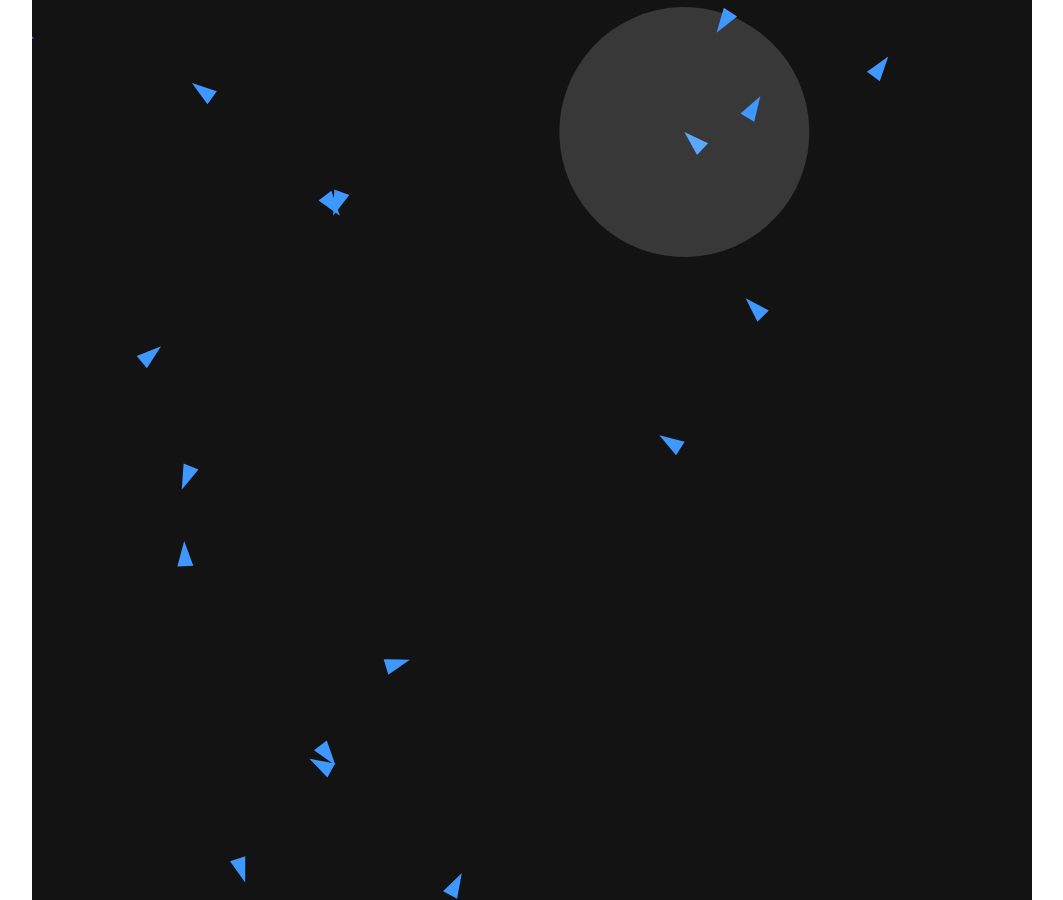
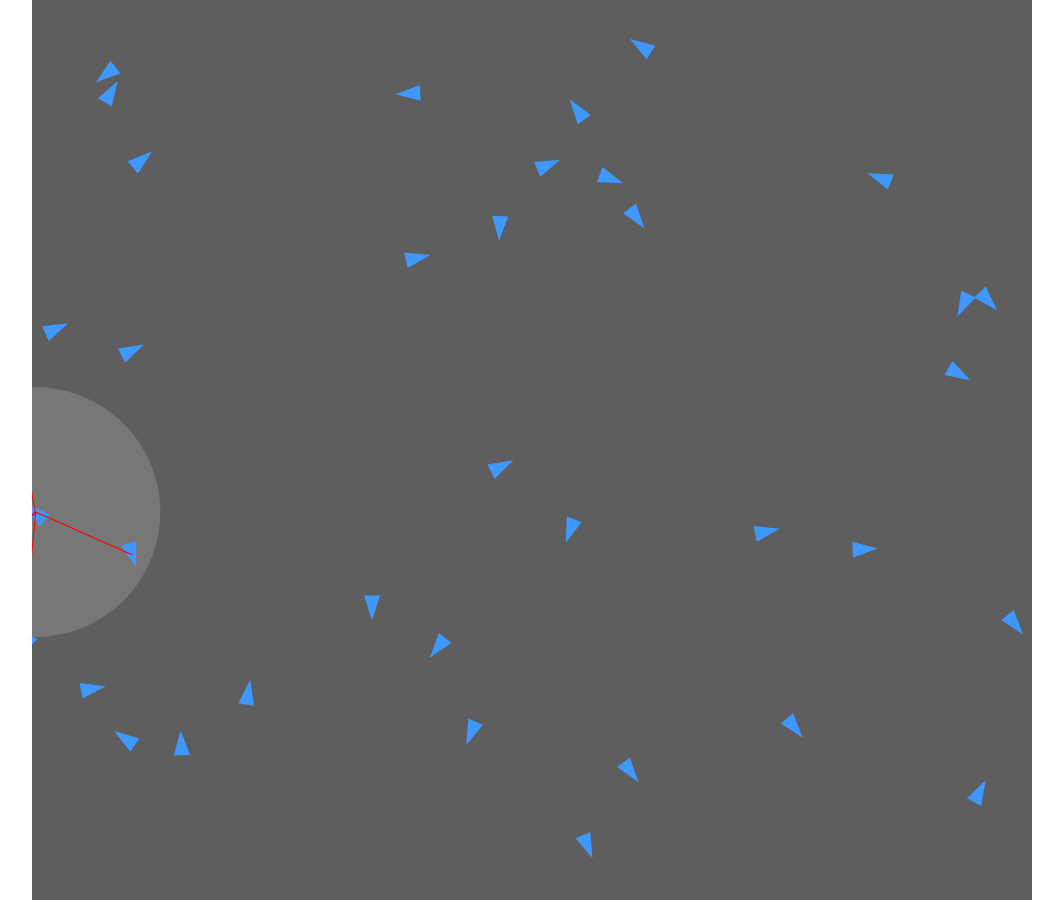
Before and after one commit to jscholar/BoidProject, a plain HTML site: page index.html in a window 1280 px wide. Shown: the whole page, without its empty margins (108-1171 px from the left). Drawn offline with Linux system fonts and the light colour scheme.

Commit message:
Brute force nearest neighbor + visuals

```diff
--- a/boid.js
+++ b/boid.js
@@ -1,11 +1,18 @@
-import { WORLD } from "./world.js"
+import { WORLD, appendFlock, flock } from "./world.js";
+import { HIGHLIGHT_CONFIG } from "./config.js";
+import { distance2D } from "./utils.js";
 
 // Boid object
 class Boid {
+    FOVEnabled = false;
+    nearestNeigbhorEnabled = false;
+
+    neighbors = new Set();
+    neighborLineElements = {};
+
     constructor({ id, isHighlighted }) {
         this.id = id;
-        this.FOVEnabled;
-
+        this.highlighted = isHighlighted;
 
         // Model position
         this.positionX = (Math.random() * WORLD.CANVAS_WIDTH);
@@ -16,15 +23,17 @@ class Boid {
         this.velocityY = Math.random() * (Math.random() < 0.5 ? -1 : 1);
 
         // Model field of vision
-        this.range = 250;
+        this.range = 125;
 
-        // Add the element to DOM
+        this.initializeDOMElements(isHighlighted);
+    }
+
+    initializeDOMElements(isHighlighted) {
+        // Add boid element
         this.boidElement = document.createElement("div");
         this.boidElement.setAttribute("id", "boid" + this.id);
         this.boidElement.classList.add("boids");
         document.getElementById("canvas").appendChild(this.boidElement);
-
-        this.randomizeValues();
 
         // Determines whether to draw FOV or other details
         if (isHighlighted) {
@@ -32,20 +41,9 @@ class Boid {
         }
     }
 
-    randomizeValues() {
-        const angle = -Math.atan2(this.velocityY, this.velocityX);
-        const transformValues = [];
-        transformValues.push(`translate(${this.positionX}px, ${this.positionY}px)`);
-        transformValues.push(`rotateZ(${angle}rad)`);
-        this.boidElement.style.transform = transformValues.join(" ");
-    }
-
-    updateBoid(timestamp) {
+    update(flock, timestamp) {
+        this.findNeighborsWithinRange(flock);
         this.moveBoid();
-
-        this.drawBoid();
-
-        window.requestAnimationFrame(this.updateBoid.bind(this));
     }
 
     /**
@@ -53,7 +51,7 @@ class Boid {
     */
     moveBoid() {
         const { CANVAS_HEIGHT, CANVAS_WIDTH } = WORLD;
-        const deltaT = 5;
+        const deltaT = 1;
         const offset = 50;
         this.positionX += this.velocityX * deltaT;
         this.positionY += -this.velocityY * deltaT;
@@ -80,8 +78,8 @@ class Boid {
         if (!this.FOVEnabled) {
             this.FOVElement = document.createElement("div");
             this.FOVElement.classList.add("FOV");
-            this.FOVElement.style.width = `${this.range}px`;
-            this.FOVElement.style.height = `${this.range}px`;
+            this.FOVElement.style.width = `${this.range * 2}px`;
+            this.FOVElement.style.height = `${this.range * 2}px`;
             this.boidElement.appendChild(this.FOVElement);
         } else {
             this.FOVElement.remove();
@@ -93,13 +91,12 @@ class Boid {
     /**
      * Display boid into the DOM
      */
-    drawBoid() {
-        let ztransform = -Math.atan2(this.velocityY, this.velocityX);
-        this.boidElement.style.transform = `translate(${this.positionX}px, ${this.positionY}px) rotateZ(${ztransform}rad)`;
+    draw() {
+        if (this.highlighted) {
+            this.drawNeighbors();
+        }
 
-        if (this.highlighted) {
-            this.drawFOV();
-        }
+        this.drawBoid();
     }
 
     logBoidDetails() {
@@ -111,12 +108,139 @@ class Boid {
     }
 
     /**
-     * Draws FOV circle
+     * Draws the boid body
      */
-    drawFOV() {
-        if (!this.FOVEnabled || !this.FOVElement) return;
+    drawBoid() {
+        const styles = {};
 
-        this.FOVElement.style.transform = `translate(${this.positionX}px, ${this.positionY}px)`;
+        const transforms = [];
+
+        const positionTransform = `translate(${this.positionX}px, ${this.positionY}px)`;
+        transforms.push(positionTransform);
+
+        const rotationInRadians = -Math.atan2(this.velocityY, this.velocityX);
+        const rotationTransform = `rotateZ(${rotationInRadians}rad)`;
+        transforms.push(rotationTransform);
+
+        styles.transform = transforms.join(" ");
+
+        Object.entries(styles).forEach(([CSSProperty, value]) => {
+            this.boidElement.style[CSSProperty] = value;
+        });
+    }
+
+    /**
+     * Draws lines to the neighbors
+     */
+    drawNeighbors() {
+        /**
+         * Clean now out of range boids
+         */
+
+        // Find which birds are now out of range
+        const outOfRangeBoidIds = new Set(Object.keys(this.neighborLineElements));
+        this.neighbors.forEach((neighborBoid) => {
+            // Remove boids still in range
+            outOfRangeBoidIds.delete(neighborBoid.id);
+        });
+
+        // Delete the line DOM elements for out of range boids and delete from the hash table
+        outOfRangeBoidIds.forEach((outOfRangeBoidId) => {
+            this.neighborLineElements[outOfRangeBoidId]?.remove();
+            delete this.neighborLineElements[outOfRangeBoidId];
+        })
+
+        if (this.neighbors.size === 0) return;
+
+        this.neighbors.forEach((neighborBoid) => this.drawLineToOtherBoid(neighborBoid));
+    }
+
+    drawLineToOtherBoid(otherBoid) {
+        // Check hash table to see if the line DOM element is already created.
+        let lineElement = this.neighborLineElements[otherBoid.id];
+        if (!lineElement) {
+            // If the DOM element is not created, then create it
+            lineElement = document.createElement("div");
+            lineElement.classList.add("neighbor-line");
+            lineElement.setAttribute("id", `${this.id}-to-${otherBoid.id}`)
+
+            // Record this DOM element in hash table
+            this.neighborLineElements[otherBoid.id] = lineElement;
+            document.getElementById("canvas").appendChild(lineElement);
+        }
+
+        // Use the distance between the points as the line length
+        const lineLength = distance2D(this.positionX, this.positionY, otherBoid.positionX, otherBoid.positionY);
+        lineElement.style.height = `${lineLength}px`;
+
+        lineElement.style.width = `${Math.sqrt(5 * (this.range - lineLength) / this.range)}px`;
+
+        const transforms = [];
+
+        // Vector [X, Y] is the vector that points from this boid, to the other boid
+        const vectorX = otherBoid.positionX - this.positionX;
+        const vectorY = otherBoid.positionY - this.positionY;
+
+        /**
+         * The line is rotated about its center. So we need to move the center of the line to the point
+         * exactly halfway between the boids.
+         */
+        const translationX = this.positionX + vectorX / 2;
+        const translationY = this.positionY + vectorY / 2 - lineLength / 2; // Line length needed to cancel the height of the div I guess.
+        transforms.push(`translate(${translationX}px, ${translationY}px)`)
+
+        /**
+         * Rotate the line to point from this boid to the other boid
+         * Since vector [X, Y] points from this boid to the other boid, we can pass this to atan2
+         */
+        const rotationInRadians = -Math.atan2(vectorX, vectorY);
+        transforms.push(`rotate(${rotationInRadians}rad)`);
+
+        lineElement.style.transform = transforms.join(" ");
+    }
+
+    /**
+     * Avoid nearby boids
+     */
+    separate() {
+
+    }
+
+    /**
+     * Move towards average direction of nearby boids
+     */
+    Align() {
+
+    }
+
+    /**
+     * Fly towards center of mass
+     */
+    cohere() {
+    }
+
+    /**
+     * Find n closest/neighboring boids
+     */
+    nClosestBoids(boid, n) {
+
+    }
+
+    /**
+     * Find neighbors within this boid's range
+     */
+    findNeighborsWithinRange(flock) {
+        flock.forEach((otherBoid) => {
+            if (otherBoid === this) return;
+
+            if (this.range >= distance2D(this.positionX, this.positionY, otherBoid.positionX, otherBoid.positionY)) {
+                this.neighbors.add(otherBoid)
+            } else {
+                this.neighbors.delete(otherBoid)
+            }
+        });
+
+        return this.neighbors;
     }
 }
 
--- /dev/null
+++ b/config.js
@@ -0,0 +1,6 @@
+const HIGHLIGHT_CONFIG = {
+    FOVEnabled: true,
+    nearestNeighborEnabled: true,
+};
+
+export { HIGHLIGHT_CONFIG };
--- a/index.js
+++ b/index.js
@@ -1,8 +1,7 @@
 import { Boid } from './boid.js';
-import { WORLD } from "./world.js";
+import { WORLD, appendFlock, flock } from "./world.js";
 
 function init() {
-
     /**
      * Initialize Canvas
      */
@@ -19,9 +18,22 @@ function init() {
     for (let i = 0; i < WORLD.NUM_BOIDS; i++) {
         const isHighlighted = i === 0;
         const boid = new Boid({ id: i, isHighlighted });
-        boid.updateBoid();
+        appendFlock(boid);
     }
 
+    gameLoop(0);
+}
+
+let lastTimestamp;
+
+function gameLoop(timestamp) {
+    for (let i = 0; i < flock.length; i++) {
+        const boid = flock[i];
+        boid.update(flock);
+        boid.draw();
+    }
+    window.requestAnimationFrame(gameLoop);
 }
 
 init();
+console.log(flock);
--- a/styles.css
+++ b/styles.css
@@ -11,9 +11,19 @@ body {
     position: absolute;
     width: 0;
     height: 0;
-    border-top: 8px solid transparent;
-    border-bottom: 8px solid transparent;
-    border-left: 25px solid rgb(62, 152, 255);
+}
+
+.boids::after {
+  position: absolute;
+  top: 0;
+  left: 0;
+  content: "";
+  padding: 0;
+  margin: 0;
+  border-top: 8px solid transparent;
+  border-bottom: 8px solid transparent;
+  border-left: 25px solid rgb(62, 152, 255);
+  transform: translate(-50%, -50%);
 }
 
 .canvas-container {
@@ -25,12 +35,21 @@ body {
 
 .canvas {
     position: absolute;
-    background-color: #131313;
+    background-color: #5e5e5e;
     overflow: hidden;
 }
 
 .FOV {
+  position: absolute;
   background-color: rgba(255, 255, 255, 0.158);
   transform: translate(-50%, -50%);
   border-radius: 50%;
 }
+
+.neighbor-line {
+  display: inline;
+  position: absolute;
+  height: 1px;
+  width: 2px;
+  background-color: red;
+}
--- /dev/null
+++ b/utils.js
@@ -0,0 +1,20 @@
+/**
+ * Finds the distance between two points
+ *
+ * @param {number} x1 The x coordinate of first point
+ * @param {number} y1 The y coordinate of first point
+ * @param {number} x2 The x coordinate of second point
+ * @param {number} y2 The y coordinate of second point
+ *
+ * @returns {number} The distance between the two points
+ */
+function distance2D(x1, y1, x2, y2) {
+    const deltaX = x2 - x1;
+    const deltaY = y2 - y1;
+    return Math.sqrt(
+        Math.pow(deltaX, 2)
+        + Math.pow(deltaY, 2)
+    );
+}
+
+export { distance2D };
--- a/world.js
+++ b/world.js
@@ -1,7 +1,21 @@
+/**
+  * All boids are contained inside this world.
+  */
 const WORLD = {
-    CANVAS_WIDTH: 1000,
-    CANVAS_HEIGHT: 1000,
-    NUM_BOIDS: 20,
+  CANVAS_WIDTH: 1000,
+  CANVAS_HEIGHT: 1000,
+  NUM_BOIDS: 50,
 };
 
-export { WORLD };
+// List containing all boids in the world
+var flock = [];
+window.flock = flock;
+
+/**
+ * Add boid to the flock
+*/
+function appendFlock(boid) {
+  flock.push(boid);
+}
+
+export { WORLD, appendFlock, flock };
```
